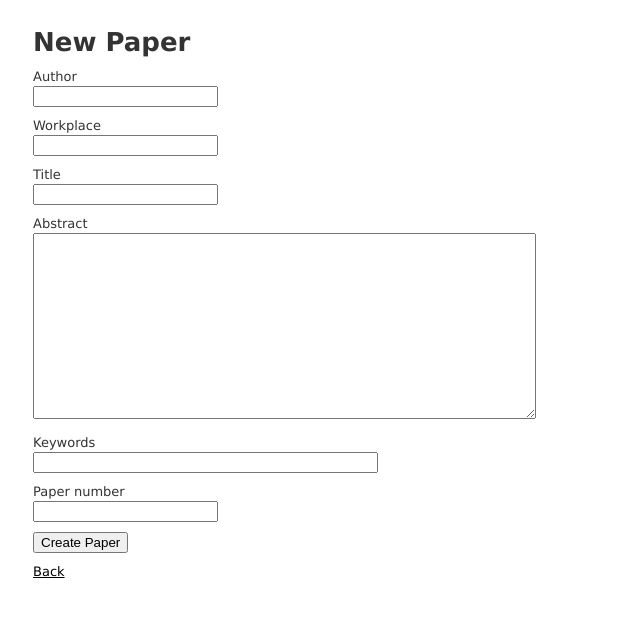
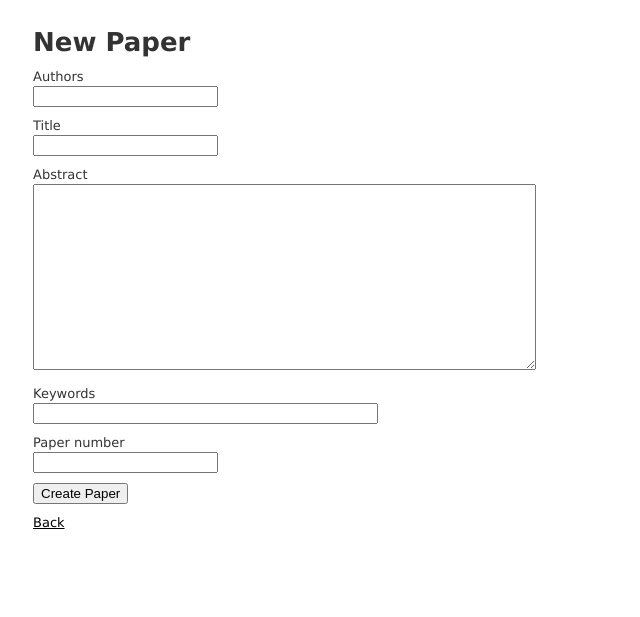
Before and after one commit to ucdavis/dss-repec, a Rails app: page /papers/new in a window 1280 px wide. Shown: the top 617 px of the page, without its empty margins (0-640 px from the left). Run offline with Rails 7, Linux system fonts and the light colour scheme; style sheets or scripts are compiled from the project's sources.

Commit message:
Develop ability to CRUD papers.

```diff
--- a/app/controllers/papers_controller.rb
+++ b/app/controllers/papers_controller.rb
@@ -28,7 +28,8 @@ class PapersController < ApplicationController
   def create
     @paper = Paper.new(paper_params)
 
-    #:paper_number = "00"
+    #validates :paper_number, presence: true
+    #validates_presence_of :paper_number
 
     respond_to do |format|
       if @paper.save
@@ -73,6 +74,6 @@ class PapersController < ApplicationController
 
     # Never trust parameters from the scary internet, only allow the white list through.
     def paper_params
-      params.require(:paper).permit(:title, :text)
+      params.require(:paper).permit(:title, :authors, :text, :paper_number, :abstract, :keywords)
     end
 end
--- a/app/views/browser/index.html.erb
+++ b/app/views/browser/index.html.erb
@@ -16,5 +16,5 @@
   <% end %>
 
 <% else %>
-    Error: Wrong path.
+     <%= link_to 'RePEc', "/RePEc/cda" %>
 <% end %>
--- a/app/views/papers/_form.html.erb
+++ b/app/views/papers/_form.html.erb
@@ -12,13 +12,8 @@
   <% end %>
 
   <div class="field">
-    <%= form.label :author %>
-    <%= form.text_field :author %>
-  </div>
-
-  <div class="field">
-    <%= form.label :workplace %>
-    <%= form.text_field :workplace %>
+    <%= form.label :authors %>
+    <%= form.text_field :authors %>
   </div>
 
   <div class="field">
--- a/app/views/papers/show.html.erb
+++ b/app/views/papers/show.html.erb
@@ -2,7 +2,7 @@
 
 <p>
   <strong>Author:</strong>
-  <%= @paper.author %>
+  <%= @paper.authors %>
 </p>
 
 <p>
```
Also changed, not shown: app/views/papers/index.html.erb (+8 -7 lines).
